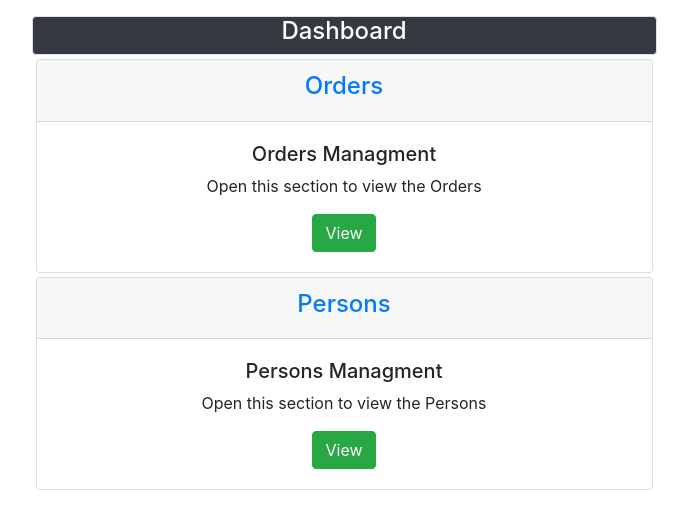
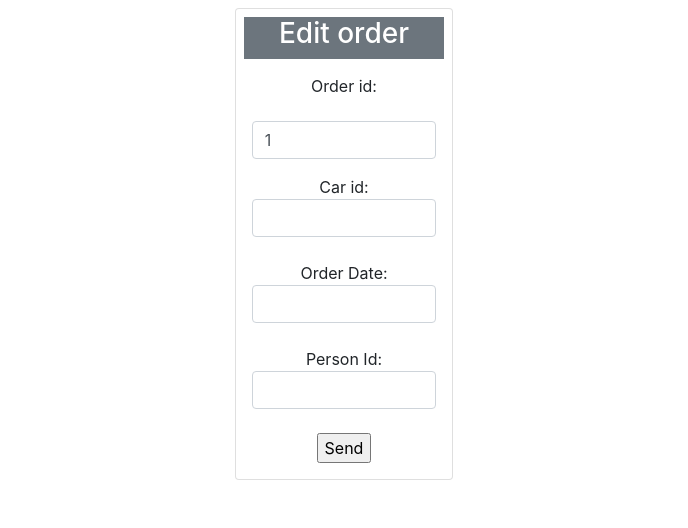
Before and after one commit to Alexcsharp17/training, a React (Create React App) app in the folder ReactClient/react-client/: page /editorder/1 in a window 1280 px wide. Before the commit this address led to /dashboard. Shown: the top 528 px of the page, without its empty margins (296-984 px from the left). Built offline with nearby package versions, Linux system fonts and the light colour scheme; no server answers.

Commit message:
Added edit order page

```diff
--- a/ReactClient/react-client/src/App.js
+++ b/ReactClient/react-client/src/App.js
@@ -1,6 +1,7 @@
 import React from 'react';
 import OrderItem from './components/orders/OrdersItem.js'
 import PersonItem from './components/persons/PersonsItem.js'
+import editOrderItem from './components/orders/EditOrder.js'
 import DashboardItem from './components/dashboard/DashboardItem.js';
 import './App.css';
 
@@ -19,6 +20,7 @@ function App() {
             <Route  path='/dashboard' component={DashboardItem} />
             <Route path='/orders' component={OrderItem} />
             <Route path='/persons' component={PersonItem} />
+            <Route path='/editorder/:id' component={editOrderItem} />
             {/* <Route path='/persons' component={PersonItem} />
             <Route path='/editorder/:id' component={editOrderItem} />
             <Route path='/editperson/:id' component={editPersonItem} /> */}
--- a/ReactClient/react-client/src/components/entitiesTable/EntityTableItem.js
+++ b/ReactClient/react-client/src/components/entitiesTable/EntityTableItem.js
@@ -54,7 +54,7 @@ class TableBody extends React.Component {
                                     })
                                 }
                                 <td>
-                                    <Link className="" to={'/editorder/' + item[0]}>
+                                    <Link className="" to={'/editorder/' + item[Object.keys(item)[0]]}>
                                         <span className="btn btn-warning mr-1">Edit</span>
                                     </Link>
                                     <Link className="" to="/deleteorder">
--- /dev/null
+++ b/ReactClient/react-client/src/components/orders/EditOrder.js
@@ -0,0 +1,136 @@
+import React from 'react';
+import 'bootstrap/dist/css/bootstrap.css';
+import { Link } from "react-router-dom"
+
+const POST_URL=  "https://localhost:5001/api/order/addorder/";
+
+class editOrderItem extends React.Component{
+
+   constructor(props){
+        super(props);
+        this.props=props;
+        this.state={Order:{}}
+        this.getOrder(this.props.match.params.id);
+    }
+    validate=()=>{
+        let CarIDError="";
+        let PersonIDError="";
+        let OrderDateError="";
+
+        if(this.state.CarID=="" || this.state.CarID==undefined){
+            CarIDError="Invalid Car Id"
+        }
+
+        if(this.state.PersonId=="" || this.state.PersonId==undefined){
+            PersonIDError="Invalid PersonID"
+        }
+
+        if(this.state.OrderDate=="" || this.state.OrderDate==undefined){
+            OrderDateError="Invalid Order Date"
+        }
+
+        if(PersonIDError || CarIDError || OrderDateError){
+            this.setState({CarIDError,PersonIDError,OrderDateError})
+            return false
+        }
+
+        return true;
+    }
+    PostForm= e =>{
+        e.preventDefault();
+        let isValid = this.validate();
+        if(isValid){
+         const res =  fetch(POST_URL,{
+             method:'POST',
+             headers: {
+                 'Content-Type': 'application/json'
+             },
+             body: JSON.stringify({
+                 OrderID:this.state.OrderID,
+                 CarID:this.state.CarID,
+                 OrderDate:this.state.OrderDate,
+                 PersonId:this.state.PersonId
+             })
+         })
+         if (!res.ok) { // код ответа не 200~
+             throw new Error(`Не удалось получить ${POST_URL}, статус: ${res.status}`);
+
+         }
+        }
+
+
+     };
+
+   async getOrder(id){
+    const apiUrl = "https://localhost:5001/api/order/getorder?id="+this.props.match.params.id;
+        await fetch(apiUrl)
+        .then((response) => response.json())
+        .then((data) =>{
+          this.setState({Order:data});
+          this.setState({CarID:data.CarID});
+          this.setState({PersonID:data.PersonID});
+          this.setState({OrderDate:data.OrderDate});
+          this.setState({OrderID:data.OrderID});
+          })
+    }
+
+    render(props){
+        console.log(this.state.Order.PersonId);
+        return(
+
+        <div className="mt-2 row">
+        <div className="col-2 offset-5 card border-rounded p-2">
+            <div className="bg-secondary"><h3 className="text-white">Edit order</h3></div>
+            <div className="p-2 d-flex flex-row-start">
+            <form className="form">
+                <div className="form-group ">
+                <label className="col-form-label">
+                <p> Order id:</p>
+                </label>
+                <input type="text" className="form-control"  name="OrderID"
+                defaultValue={this.props.match.params.id} onChange={event=>this.setState({OrderID:event.target.value})} />
+                    <div style={{fontSize:12,color:"red"}}>
+                        {this.state.OrderIDError}
+                    </div>
+                </div>
+                <div className="form-group">
+                <label>
+                    <span>Car id:</span>
+                    <input type="text" className="form-control"  name="CarID"
+                     defaultValue={this.state.Order.CarID} onChange={event=>this.setState({CarID:event.target.value})}/>
+                    <div style={{fontSize:12,color:"red"}}>
+                        {this.state.CarIDError}
+                    </div>
+                </label>
+                </div>
+                <div className="form-group">
+                <label>
+                    Order Date:
+                    <input type="datetime" className="form-control"  name="OrderDate"
+                    defaultValue={this.state.Order.OrderDate} onChange={event=>this.setState({OrderDate:event.target.value})}/>
+                    <div style={{fontSize:12,color:"red"}}>
+                        {this.state.OrderDateError}
+                    </div>
+                </label>
+                </div>
+                <div className="form-group">
+                <label>
+                    Person Id:
+                    <input type="text" className="form-control"  name="PersonId"
+                     defaultValue={this.state.Order.PersonId} onChange={event=>this.setState({PersonId:event.target.value})}/>
+                    <div style={{fontSize:12,color:"red"}}>
+                        {this.state.PersonIDError}
+                    </div>
+                </label>
+                </div>
+                <input type="submit" onClick={this.PostForm} value="Send" />
+            </form>
+            </div>
+        </div>
+        </div>
+        );
+
+    }
+
+}
+export default editOrderItem
```
